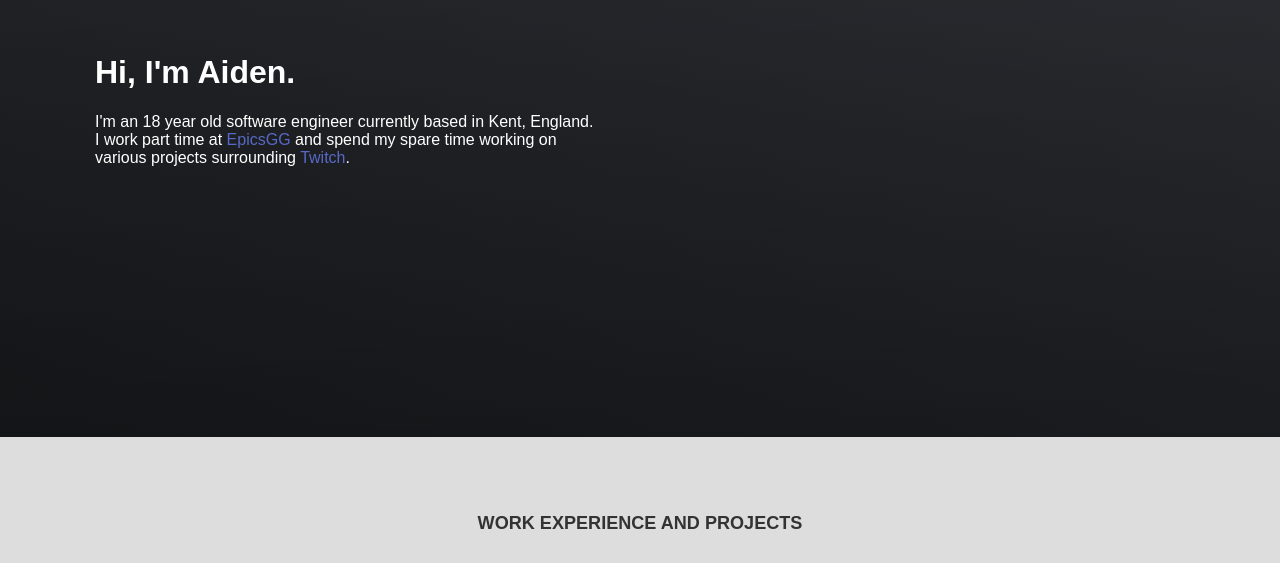
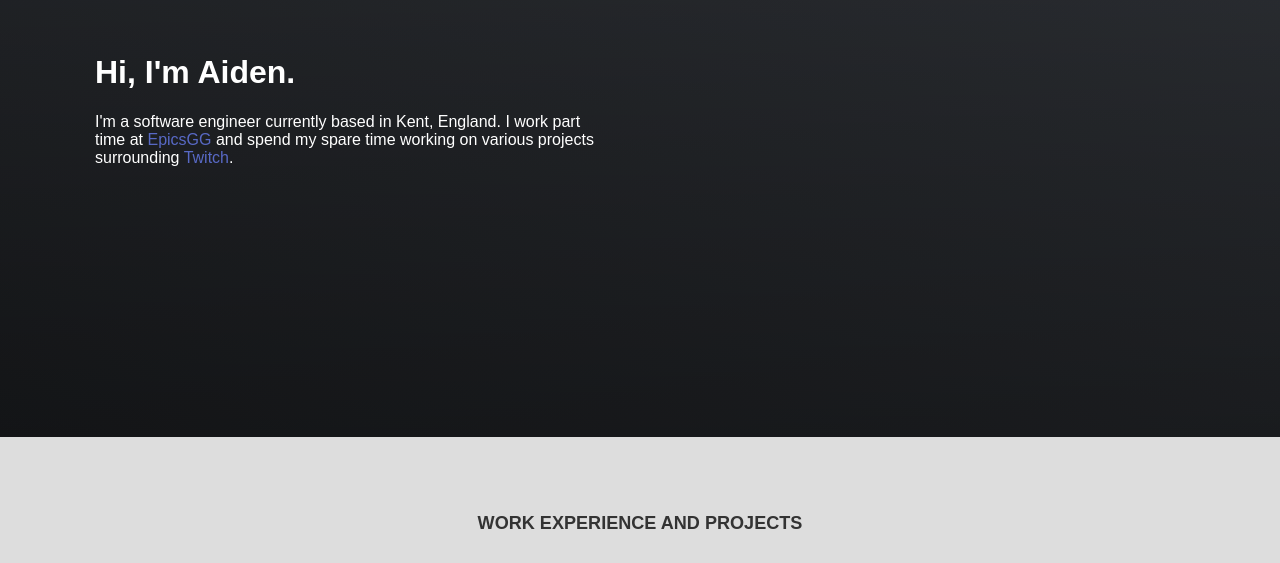
Before and after one commit to aidenwallis/personal, a website built with Parcel: page src/index.html in a window 1280 px wide. Shown: the part 167-730 px from the top of the page. Built offline with nearby package versions, Linux system fonts and the light colour scheme.

Commit message:
Update index.html

```diff
--- a/src/index.html
+++ b/src/index.html
@@ -28,7 +28,7 @@
   <div class="home-hero">
     <div class="container home-hero__container">
       <h1>Hi, I'm Aiden.</h1>
-      <p>I'm an 18 year old software engineer currently based in Kent, England. I work part time at <a href="https://epics.gg" target="_blank" rel="noopener noreferrer">EpicsGG</a> and spend my spare time working on various projects surrounding <a href="https://twitch.tv/AidenWallis" target="_blank" rel="noopener noreferrer">Twitch</a>.
+      <p>I'm a software engineer currently based in Kent, England. I work part time at <a href="https://epics.gg" target="_blank" rel="noopener noreferrer">EpicsGG</a> and spend my spare time working on various projects surrounding <a href="https://twitch.tv/AidenWallis" target="_blank" rel="noopener noreferrer">Twitch</a>.
       <p id="home-hero__video-promo" class="home-hero__video-promo">The background video is actually a clip taken from my Twitch stream, which you can tune into <a href="https://twitch.tv/AidenWallis" rel="noopener noreferrer" target="_blank">here</a>.</p>
     </div>
     <video autoplay loop muted playsinline class="home-hero__video" id="home-hero__video">
```
